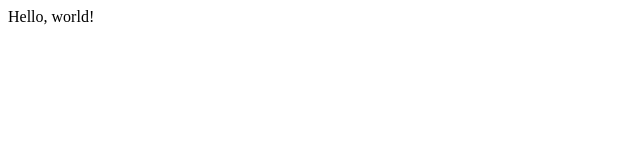
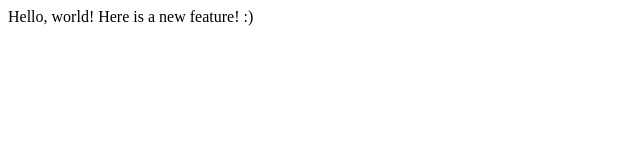
Before and after one commit to superhappyfuntime96/lecture1, a plain HTML site: page index.html in a window 1280 px wide. Shown: the whole page, without its empty margins (0-640 px from the left). Drawn offline with Linux system fonts and the light colour scheme.

Commit message:
added another line

```diff
--- a/index.html
+++ b/index.html
@@ -5,5 +5,6 @@
     </head>
     <body>
         Hello, world!
+        Here is a new feature! :)
     </body>
 </html>
```
